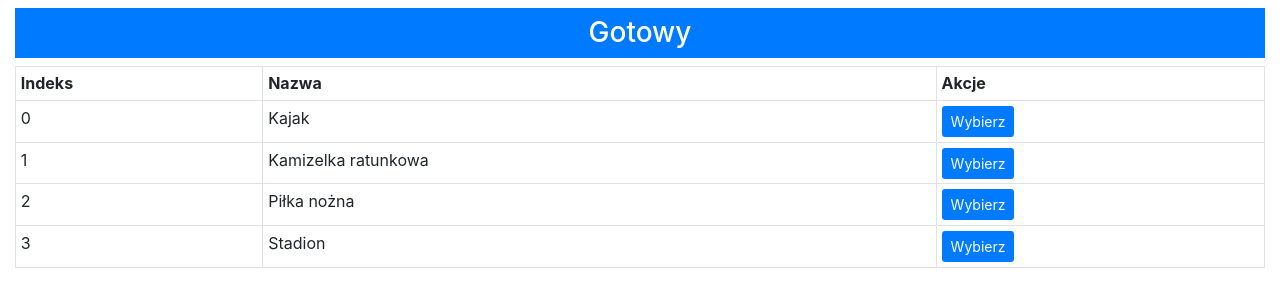
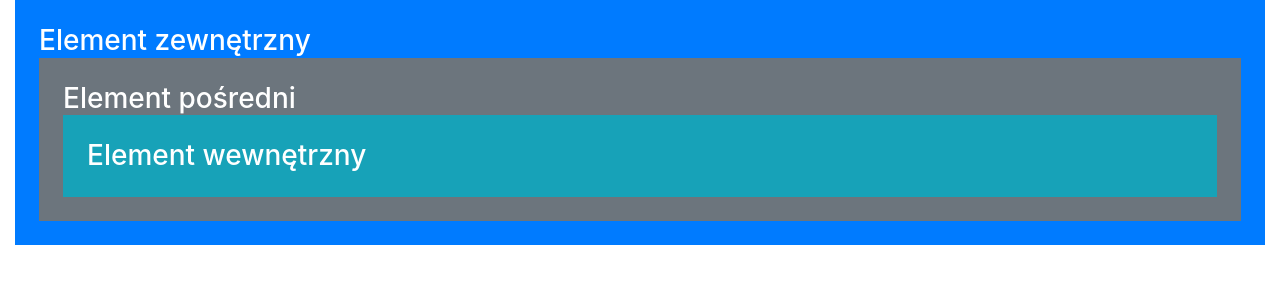
Before and after one commit to lukasz-segin/templatesanddata, a Vue app: page / in a window 1280 px wide. Shown: the top 306 px of the page. Built offline with nearby package versions, Linux system fonts and the light colour scheme.

Commit message:
Stosowanie modyfikatorów obsługi zdarzeń. Zarządzanie propagacją zdarzeń.

```diff
--- a/src/App.vue
+++ b/src/App.vue
@@ -1,55 +1,23 @@
 <template>
   <div class="container-fluid">
-    <h3 class="bg-primary text-white text-center mt-2 p-2">{{ message }}</h3>
-    <table class="table table-sm table-striped table-bordered">
-      <tr>
-        <th>Indeks</th>
-        <th>Nazwa</th>
-        <th>Akcje</th>
-      </tr>
-      <tr v-for="(name, index) in names" v-bind:key="name">
-        <td>{{ index }}</td>
-        <td>{{ name }}</td>
-        <td>
-          <button class="btn btn-sm bg-primary text-white"
-                  v-on="buttonEvents" v-bind:data-name="name"
-          >
-            Wybierz
-          </button>
-        </td>
-      </tr>
-    </table>
+    <div id="outer-element" class="bg-primary p-4 text-white h3" v-on:click="handleClick">
+      Element zewnętrzny
+      <div id="middle-element" class="bg-secondary p-4" v-on:click="handleClick">
+        Element pośredni
+        <div id="inner-element" class="bg-info p-4" v-on:click="handleClick">
+          Element wewnętrzny
+        </div>
+      </div>
+    </div>
   </div>
 </template>
 
 <script>
   export default {
     name: 'MyComponent',
-    data() {
-      return {
-        buttonEvents: {
-          click: this.handleClick,
-          mousemove: this.handleMouseEvent,
-          mouseleave: this.handleMouseEvent
-        },
-        counter: 0,
-        message: "Gotowy",
-        names: ["Kajak", "Kamizelka ratunkowa", "Piłka nożna", "Stadion"]
-      }
-    },
     methods: {
-      handleClick(name) {
-
-        this.message = `Wybierz: ${name}`;
-      },
-      handleMouseEvent($event) {
-        let name = $event.target.dataset.name;
-        if ($event.type === "mousemove") {
-          this.message = `Ruch w ${name} ${this.counter++}`;
-        } else {
-          this.counter = 0;
-          this.message = "Gotowy";
-        }
+      handleClick($event) {
+        console.log(`handleClick target: ${$event.target.id}` + ` currentTarget: ${$event.currentTarget.id}`);
       }
     }
   }
```
